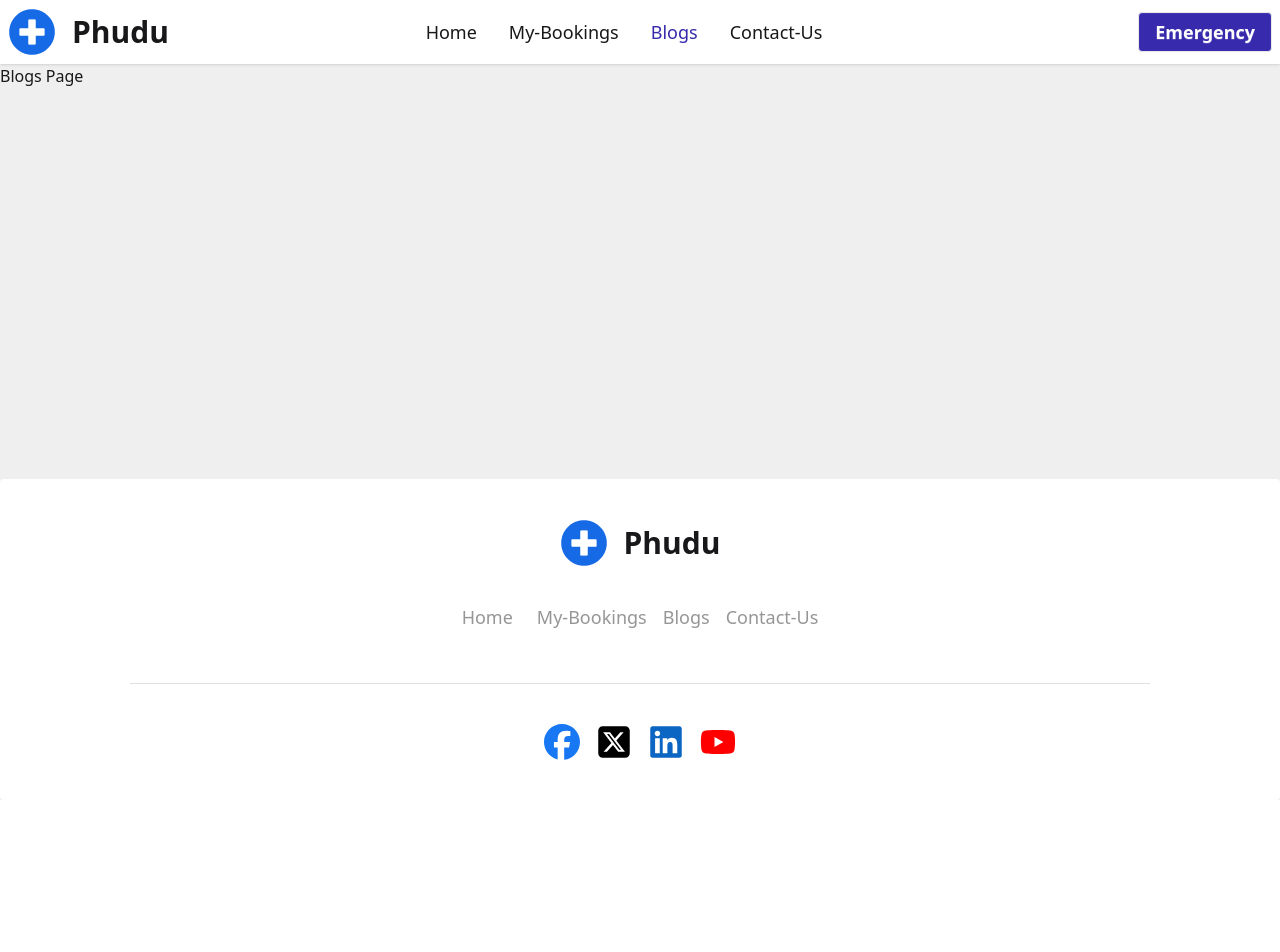
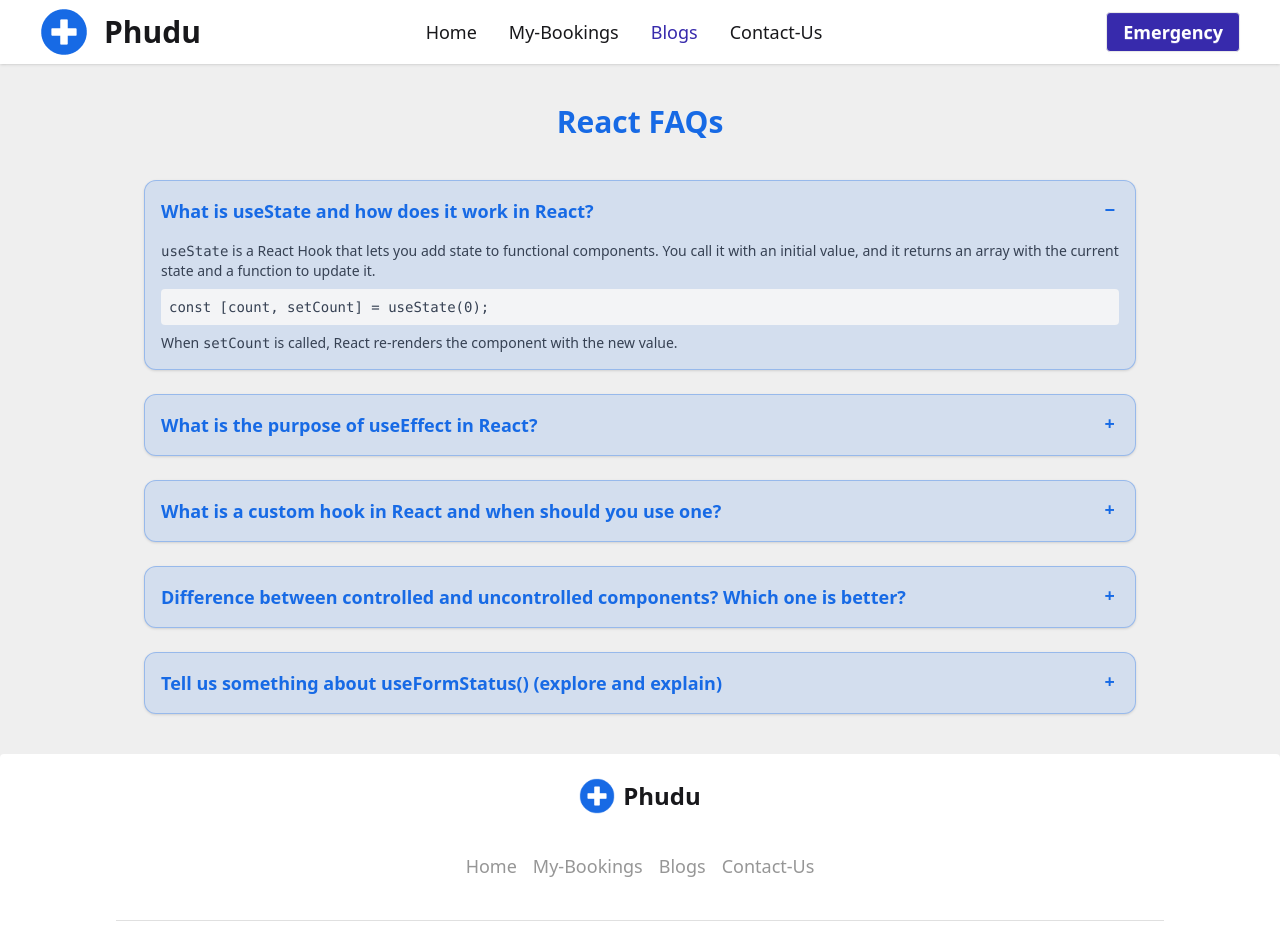
Before and after one commit to TrustfratedIsNotAvailable/BookMyDoc, a React (Vite) app: page /blogs in a window 1280 px wide. Shown: the top 952 px of the page. Before the commit the page ends 800 px from the top, so only its background shows below. Built offline with nearby package versions, Linux system fonts and the light colour scheme.

Commit message:
9. Blogs done

```diff
--- a/src/Components/Card/Card.css
+++ b/src/Components/Card/Card.css
@@ -37,5 +37,5 @@
     width:347px;
     height:248px;
     object-fit: cover;
-    object-position: top;
+    object-position: top center;
 }
--- a/src/Components/Footer/Footer.jsx
+++ b/src/Components/Footer/Footer.jsx
@@ -13,7 +13,7 @@ const Footer = () => {
 
     return (
         <>
-            <footer className="footer footer-horizontal footer-center bg-white text-base-content rounded p-10">
+            {/* <footer className="footer footer-horizontal footer-center bg-white text-base-content rounded p-10">
                 <div className='flex items-center gap-4'>
                     <img src="/images/logo.png" alt="" className='w-12 h-12' />
                     <p className="font-extrabold text-3xl">Phudu</p>
@@ -56,7 +56,74 @@ const Footer = () => {
                         </a>
                     </div>
                 </nav>
-            </footer>
+            </footer> */}
+            {/* <footer className="footer footer-horizontal footer-center bg-white text-base-content rounded p-6 md:p-8">
+  <div className="flex items-center gap-3">
+    <img src="/images/logo.png" alt="" className="w-10 h-10" />
+    <p className="font-extrabold text-2xl">Phudu</p>
+  </div>
+
+  <nav className="grid grid-flow-col gap-3 text-[#0F0F0F70] text-sm">
+    <NavLink to={'/'}>Home</NavLink>
+    <NavLink to={'/myBookings'}>My-Bookings</NavLink>
+    <NavLink to={'/blogs'}>Blogs</NavLink>
+    <NavLink to={'/contactUs'}>Contact-Us</NavLink>
+  </nav>
+
+  <hr className="w-[85%] border-t border-[#0F0F0F20] my-2" />
+
+  <nav>
+    <div className="flex gap-4 justify-center">
+      <a href="https://www.facebook.com/" target="_blank" rel="noopener noreferrer">
+        <FaFacebook size={28} className="text-[#1877F2] hover:scale-110 transition-transform duration-300" />
+      </a>
+      <a href="https://twitter.com/" target="_blank" rel="noopener noreferrer">
+        <FaSquareXTwitter size={28} className="text-black hover:scale-110 transition-transform duration-300" />
+      </a>
+      <a href="https://www.linkedin.com/" target="_blank" rel="noopener noreferrer">
+        <FaLinkedin size={28} className="text-[#0A66C2] hover:scale-110 transition-transform duration-300" />
+      </a>
+      <a href="https://www.youtube.com/" target="_blank" rel="noopener noreferrer">
+        <FaYoutube size={28} className="text-[#FF0000] hover:scale-110 transition-transform duration-300" />
+      </a>
+    </div>
+  </nav>
+</footer> */}
+
+<footer className="footer footer-horizontal footer-center bg-white text-base-content rounded px-4 py-5 md:px-6 md:py-6">
+  <div className="flex items-center gap-2">
+    <img src="/images/logo.png" alt="" className="w-9 h-9" />
+    <p className="font-extrabold text-xl md:text-2xl">Phudu</p>
+  </div>
+
+  <nav className="grid grid-flow-col gap-x-4 text-[#0F0F0F70] text-sm">
+    <NavLink to={'/'}>Home</NavLink>
+    <NavLink to={'/myBookings'}>My-Bookings</NavLink>
+    <NavLink to={'/blogs'}>Blogs</NavLink>
+    <NavLink to={'/contactUs'}>Contact-Us</NavLink>
+  </nav>
+
+  <hr className="w-[85%] border-t border-[#0F0F0F20]" />
+
+  <nav>
+    <div className="flex gap-3 justify-center">
+      <a href="https://www.facebook.com/" target="_blank" rel="noopener noreferrer">
+        <FaFacebook size={26} className="text-[#1877F2] hover:scale-110 transition-transform duration-300" />
+      </a>
+      <a href="https://twitter.com/" target="_blank" rel="noopener noreferrer">
+        <FaSquareXTwitter size={26} className="text-black hover:scale-110 transition-transform duration-300" />
+      </a>
+      <a href="https://www.linkedin.com/" target="_blank" rel="noopener noreferrer">
+        <FaLinkedin size={26} className="text-[#0A66C2] hover:scale-110 transition-transform duration-300" />
+      </a>
+      <a href="https://www.youtube.com/" target="_blank" rel="noopener noreferrer">
+        <FaYoutube size={26} className="text-[#FF0000] hover:scale-110 transition-transform duration-300" />
+      </a>
+    </div>
+  </nav>
+</footer>
+
+
         </>
     );
 };
--- a/src/Components/Navbar/Navbar.jsx
+++ b/src/Components/Navbar/Navbar.jsx
@@ -13,7 +13,7 @@ const Navbar = () => {
 
     return (
         <>
-          <div className="navbar bg-base-100 shadow-sm">
+          <div className="navbar bg-base-100 shadow-sm md:px-10">
             <div className="navbar-start">
               <div className="dropdown">
                 <div tabIndex={0} role="button" className="btn btn-ghost lg:hidden">
--- a/src/Pages/Blogs/Blogs.jsx
+++ b/src/Pages/Blogs/Blogs.jsx
@@ -2,10 +2,118 @@ import React from 'react';
 
 const Blogs = () => {
     return (
-        <>
-            <h1>Blogs Page</h1>
-        </>
+        <section className="max-w-[95%] md:max-w-[80%] mx-auto px-4 py-10">
+            <h2 className="text-3xl font-bold text-center mb-10 text-[#176AE5]">React FAQs</h2>
+
+            <div className="space-y-6">
+                {faqData.map((faq, index) => (
+                    <div
+                        key={index}
+                        className="collapse collapse-plus bg-[#176AE520] border border-[#176AE550] rounded-xl shadow-sm hover:shadow-md transition-shadow duration-300"
+                    >
+                        <input type="radio" name="react-accordion" defaultChecked={index === 0} />
+                        <div className="collapse-title font-semibold text-base md:text-lg text-[#176AE5]">
+                            {faq.title}
+                        </div>
+                        <div className="collapse-content text-sm text-gray-700">
+                            {faq.content}
+                        </div>
+                    </div>
+                ))}
+            </div>
+        </section>
     );
 };
 
+const faqData = [
+    {
+        title: "What is useState and how does it work in React?",
+        content: (
+            <>
+                <p>
+                    <code>useState</code> is a React Hook that lets you add state to functional components.
+                    You call it with an initial value, and it returns an array with the current state and a function to update it.
+                </p>
+                <pre className="bg-gray-100 p-2 rounded mt-2 overflow-x-auto">
+                    {`const [count, setCount] = useState(0);`}
+                </pre>
+                <p className="mt-2">
+                    When <code>setCount</code> is called, React re-renders the component with the new value.
+                </p>
+            </>
+        ),
+    },
+    {
+        title: "What is the purpose of useEffect in React?",
+        content: (
+            <>
+                <p>
+                    <code>useEffect</code> is a React Hook used for side effects like fetching data,
+                    subscriptions, or manually changing the DOM. It runs after the render and can be set
+                    to run only once, on updates, or on specific state/prop changes.
+                </p>
+                <pre className="bg-gray-100 p-2 rounded mt-2 overflow-x-auto">
+                    {`useEffect(() => {
+  // Side effect
+}, [dependency]);`}
+                </pre>
+            </>
+        ),
+    },
+    {
+        title: "What is a custom hook in React and when should you use one?",
+        content: (
+            <>
+                <p>
+                    A custom hook is a JavaScript function that starts with <code>use</code> and can call other hooks.
+                    It's used to extract and reuse stateful logic across multiple components. Ideal when multiple components share similar logic (like form handling or data fetching).
+                </p>
+                <pre className="bg-gray-100 p-2 rounded mt-2 overflow-x-auto">
+                    {`function useToggle(initial) {
+  const [value, setValue] = useState(initial);
+  const toggle = () => setValue(v => !v);
+  return [value, toggle];
+}`}
+                </pre>
+            </>
+        ),
+    },
+    {
+        title: "Difference between controlled and uncontrolled components? Which one is better?",
+        content: (
+            <>
+                <p>
+                    <strong>Controlled components</strong> have their form data managed by React state,
+                    making it easy to validate and manipulate input.
+                    <br />
+                    <strong>Uncontrolled components</strong> use the DOM to handle input via <code>ref</code>.
+                </p>
+                <p className="mt-2">
+                    Controlled components are generally better for complex forms because of easier validation and state tracking.
+                </p>
+            </>
+        ),
+    },
+    {
+        title: "Tell us something about useFormStatus() (explore and explain)",
+        content: (
+            <>
+                <p>
+                    <code>useFormStatus()</code> is a hook from React’s experimental <strong>React Server Actions</strong> or used with <code>&lt;form&gt;</code> in Next.js (App Router).
+                    It lets you access metadata about the current form submission, like whether the form is submitting or has errors.
+                </p>
+                <p className="mt-2">
+                    It's useful to show loading indicators or disable buttons while submitting.
+                </p>
+                <pre className="bg-gray-100 p-2 rounded mt-2 overflow-x-auto">
+                    {`const { pending } = useFormStatus();`}
+                </pre>
+                <p className="mt-2">
+                    It works only inside a <code>&lt;form&gt;</code> context, often in a child component of the form.
+                </p>
+            </>
+        ),
+    },
+];
+
 export default Blogs;
--- a/src/Pages/Bookings/Bookings.jsx
+++ b/src/Pages/Bookings/Bookings.jsx
@@ -31,8 +31,8 @@ const Bookings = () => {
   return (
 
     <div className="max-w-4xl mx-auto mt-8 px-4">
-      <h1 className="text-2xl font-bold mb-4">My Today Appointments</h1>
-      <p className="mb-6">
+      <h1 className="text-2xl font-bold mb-4 text-center">My Today Appointments</h1>
+      <p className="mb-6 text-center">
         Our platform connects you with verified, experienced doctors across various specialties — all at your convenience.
       </p>
 
@@ -81,7 +81,9 @@ const Bookings = () => {
 
         </>
       ) : (
-        <p className="text-gray-500">No appointments booked yet.</p>
+        <p className="text-[#0F0F0F90] text-2xl text-center min-h-[calc(100vh-470px)] flex items-center justify-center">
+  No appointments yet — your journey starts with one click. Let’s get you scheduled!
+</p>
       )}
     </div>
 
--- a/src/Pages/DoctorContainer/DoctorContainer.jsx
+++ b/src/Pages/DoctorContainer/DoctorContainer.jsx
@@ -13,13 +13,13 @@ const DoctorContainer = ({ doctors, showAll, onToggle }) => {
                 Whether it's a <br /> routine checkup or urgent consultation, book appointments in minutes and receive quality care you can trust.
             </p>
 
-            <div className="grid grid-cols-1 md:grid-cols-2 lg:grid-cols-3 gap-4 mb-10">
+            <div className="max-w-[95%] md:max-w-[90%] mx-auto grid grid-cols-1 md:grid-cols-2 lg:grid-cols-3 gap-4 mb-10">
                 {doctors.map((doctor) => (
                     <Card key={doctor.id} doctor={doctor} />
                 ))}
             </div>
 
-            <div className="text-center">
+            <div className="text-center my-20">
                 <button
                     onClick={onToggle}
                     className="btn bg-indigo-800 text-white text-xl rounded-4xl px-[30px] py-[15px]"
```
Also changed, not shown: public/Doctors.json (+12 -12 lines), src/Components/Card/Card.jsx (+36 -20 lines).
